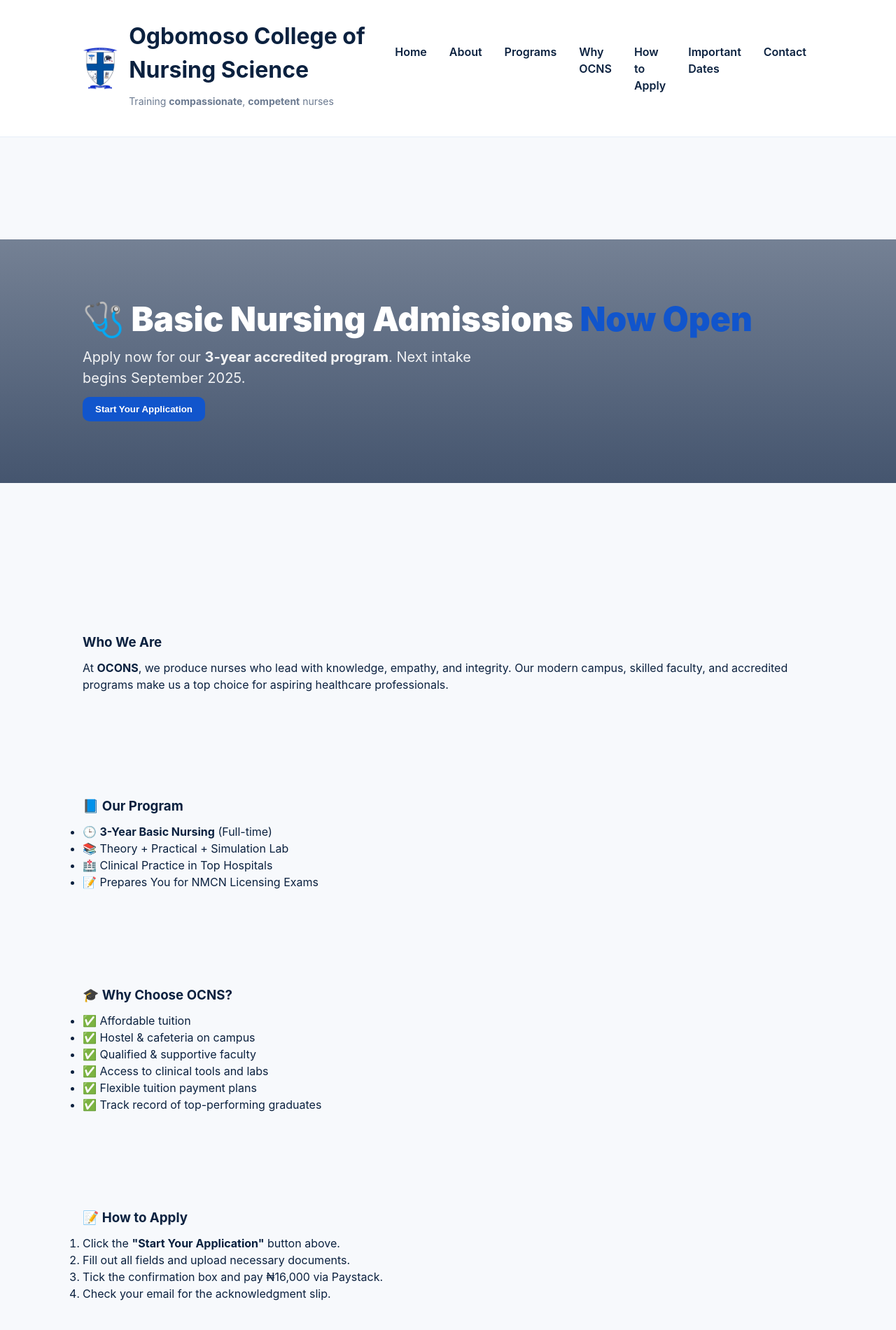
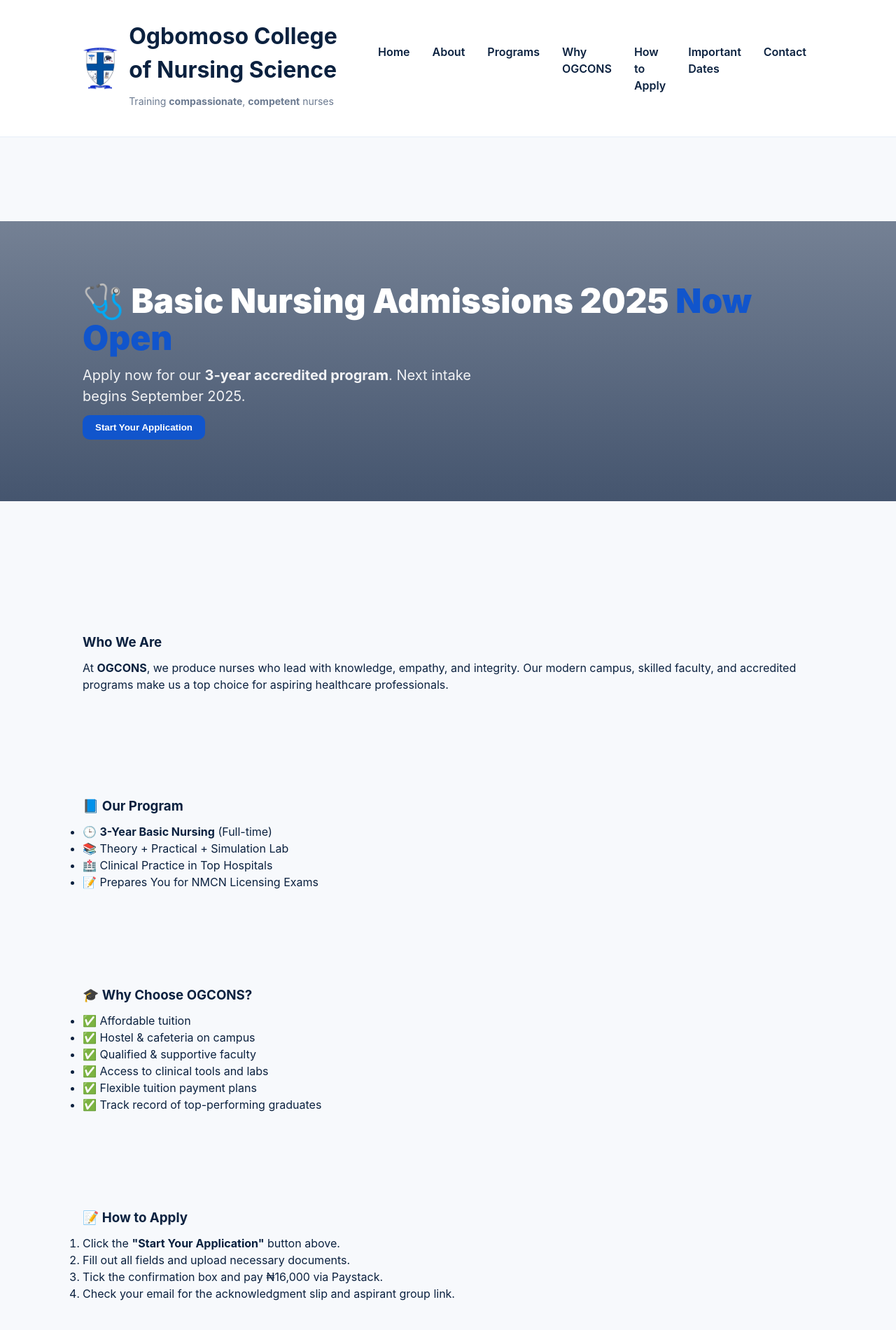
Before and after one commit to Giftfx-ship/ocns-admissions, a website: page index.html in a window 1280 px wide. Shown: the top 1900 px of the page at 70% size. Drawn offline with Linux system fonts and the light colour scheme.

Commit message:
Update index.html

```diff
--- a/index.html
+++ b/index.html
@@ -3,7 +3,7 @@
 <head>
   <meta charset="utf-8" />
   <meta name="viewport" content="width=device-width,initial-scale=1" />
-  <title>Ogbomoso College of Nursing Science</title>
+  <title>Ogbomoso College of Nursing Science 2025</title>
   <meta name="description" content="Apply to Ogbomoso College of Nursing Science — Basic Nursing Program" />
   <link rel="stylesheet" href="style.css" />
 </head>
@@ -13,7 +13,7 @@
   <header class="site-header">
     <div class="wrap">
       <div class="brand">
-        <img src="images/logo.png" alt="OCNS logo" class="logo" />
+        <img src="images/logo.png" alt="OGONS logo" class="logo" />
         <div>
           <h1 class="school-name">Ogbomoso College of <span class="highlight">Nursing Science</span></h1>
           <p class="tagline">Training <strong>compassionate</strong>, <strong>competent</strong> nurses</p>
@@ -23,7 +23,7 @@
         <a href="#home">Home</a>
         <a href="#about">About</a>
         <a href="#programs">Programs</a>
-        <a href="#why">Why OCNS</a>
+        <a href="#why">Why OGCONS</a>
         <a href="#process">How to Apply</a>
         <a href="#dates">Important Dates</a>
         <a href="#contact">Contact</a>
@@ -36,7 +36,7 @@
     <div class="hero-overlay">
       <div class="wrap hero-inner">
         <div class="hero-text">
-          <h2 class="hero-heading">🩺 Basic Nursing Admissions <span class="accent">Now Open</span></h2>
+          <h2 class="hero-heading">🩺 Basic Nursing Admissions 2025 <span class="accent">Now Open</span></h2>
           <p class="hero-sub">Apply now for our <strong>3-year accredited program</strong>. Next intake begins <span class="highlight">September 2025</span>.</p>
           <button id="showFormBtn" class="btn">Start Your Application</button>
         </div>
@@ -48,7 +48,7 @@
   <section id="about" class="section about">
     <div class="wrap">
       <h3 class="section-title">Who We Are</h3>
-      <p>At <strong>OCONS</strong>, we produce nurses who lead with knowledge, empathy, and integrity. Our modern campus, skilled faculty, and accredited programs make us a top choice for aspiring healthcare professionals.</p>
+      <p>At <strong>OGCONS</strong>, we produce nurses who lead with knowledge, empathy, and integrity. Our modern campus, skilled faculty, and accredited programs make us a top choice for aspiring healthcare professionals.</p>
     </div>
   </section>
 
@@ -68,7 +68,7 @@
   <!-- Why OCNS -->
   <section id="why" class="section why">
     <div class="wrap">
-      <h3 class="section-title">🎓 Why Choose <span class="highlight">OCNS?</span></h3>
+      <h3 class="section-title">🎓 Why Choose <span class="highlight">OGCONS?</span></h3>
       <ul>
         <li>✅ Affordable tuition</li>
         <li>✅ Hostel & cafeteria on campus</li>
@@ -88,7 +88,7 @@
         <li>Click the <strong>"Start Your Application"</strong> button above.</li>
         <li>Fill out all fields and upload necessary documents.</li>
         <li>Tick the confirmation box and pay <span class="price-tag">₦16,000</span> via Paystack.</li>
-        <li>Check your email for the acknowledgment slip.</li>
+        <li>Check your email for the acknowledgment slip and aspirant group link.</li>
       </ol>
     </div>
   </section>
```
